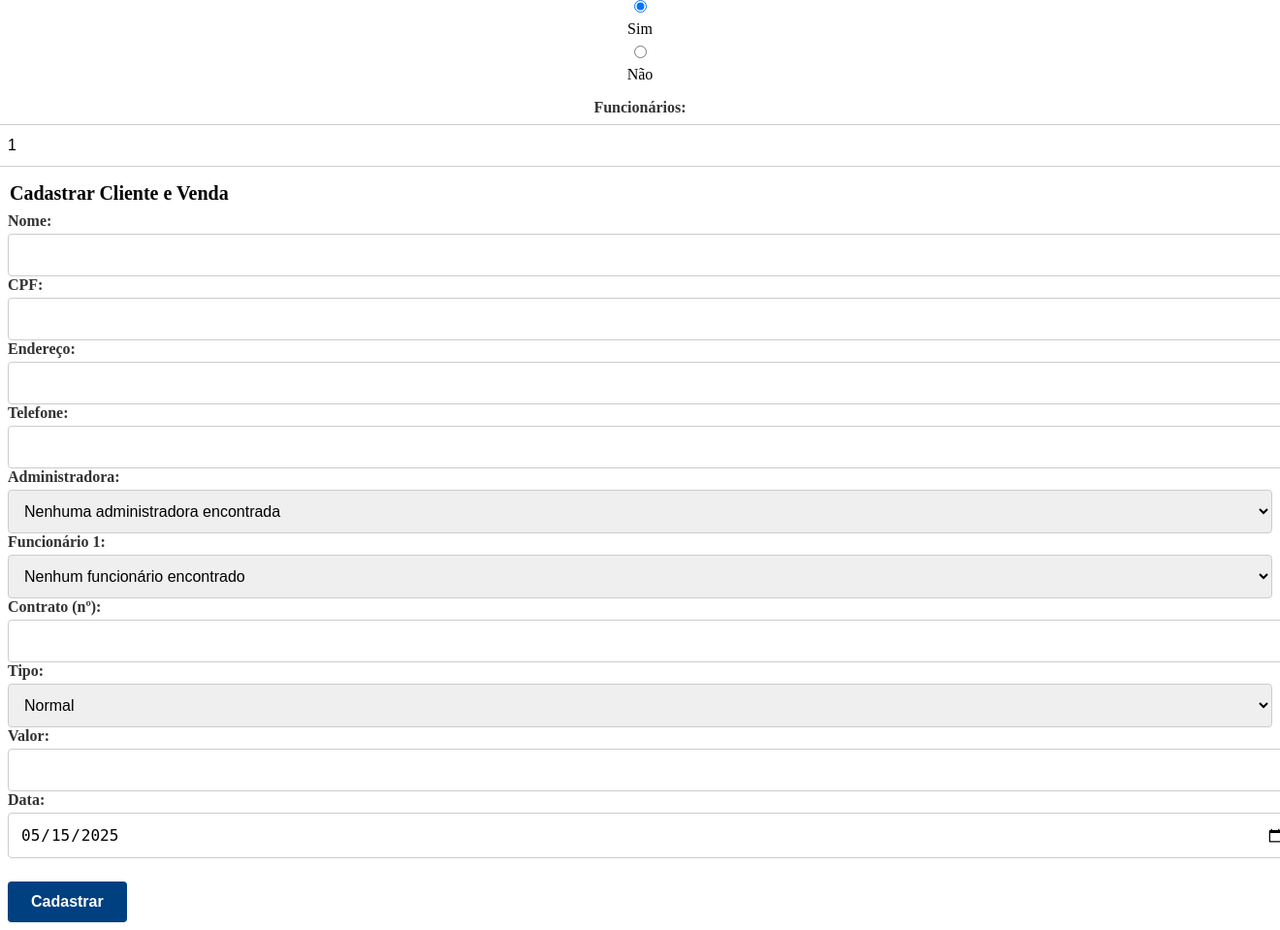
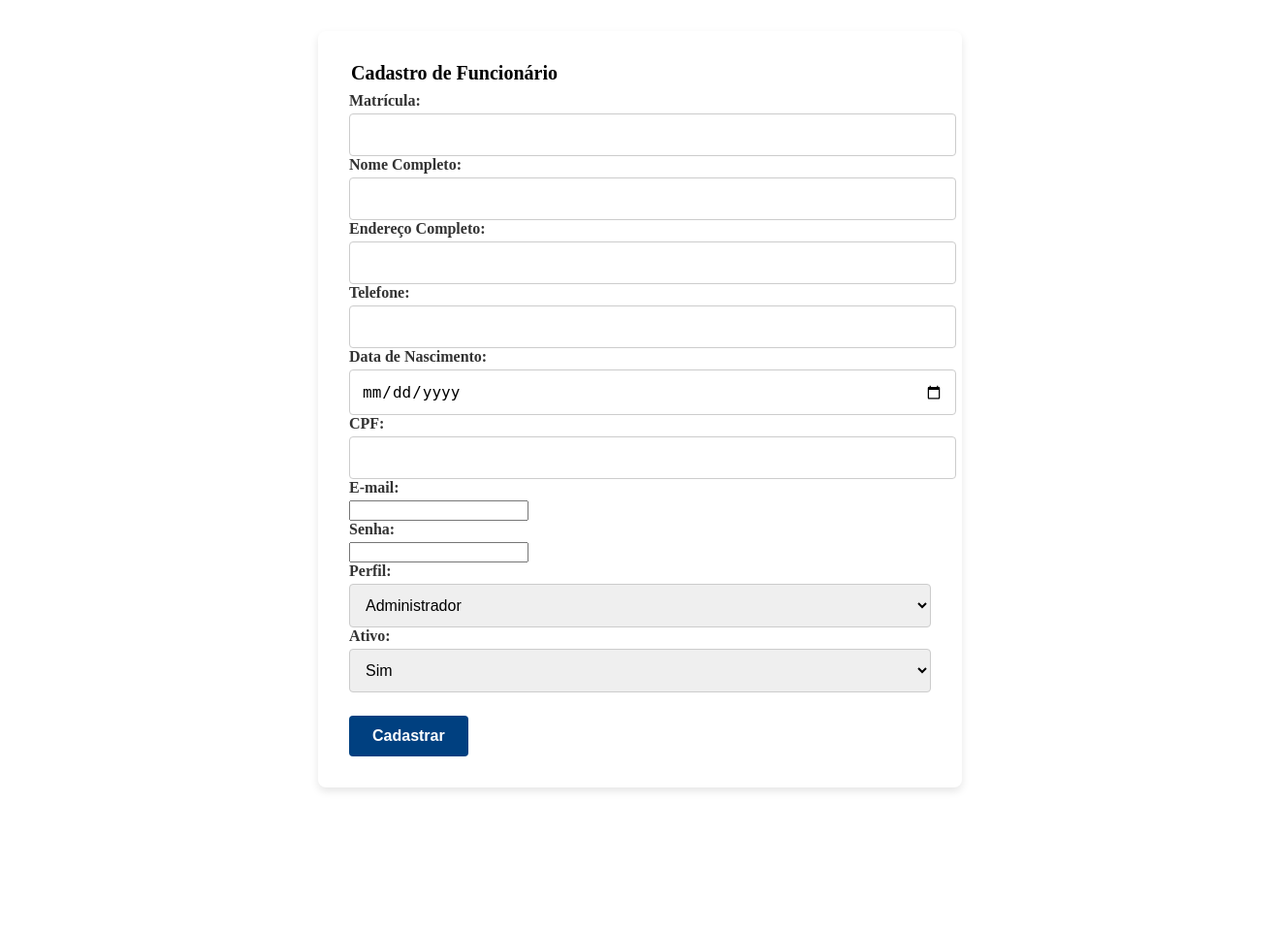
Before and after one commit to jogres/BccSistem, a PHP site: page /cadFun.php in a window 1320 px wide; the page is wider, and only the part inside the window is pictured. Shown: the part 77-1036 px from the top of that part at 97% size. After the commit the page ends 893 px from the top of that part, so only its background shows below. Run offline with PHP 8.4, Linux system fonts and the light colour scheme; the visitor is signed in with stand-in values (Sample User, id 1); data that the repository does not hold is empty.

Commit message:
correção bug

```diff
--- a/_html/_cadastro/cadFun.php
+++ b/_html/_cadastro/cadFun.php
@@ -1,74 +1,42 @@
+<?php include('../../_php/_login/logado.php'); ?>
 <?php
-include('../../_php/_login/logado.php');
 require_once __DIR__ . '/../../config/db.php';
 
-// 1) Detecção de edição
+// Detecta edição de funcionário
 $editing = false;
-$idCli    = null;
-$cliente  = ['nome'=>'','cpf'=>'','endereco'=>'','telefone'=>''];
-$sale     = ['idAdm'=>null,'fun_ids'=>[], 'idVenda'=>'','select_tipo'=>'Normal','valor'=>'','data'=>date('Y-m-d')];
+$funcData = [
+    'idFun'    => '',
+    'nome'     => '',
+    'endereco' => '',
+    'numero'   => '',
+    'dataN'    => '',
+    'cpf'      => '',
+    'email'    => '',
+    'acesso'   => '',
+    'ativo'    => ''
+];
 
-// Propaga seleção de venda e número de funcs nas etapas
-$postVenda   = $_POST['venda']     ?? ($_SESSION['venda'] ?? 'Nao');
-$postNumFunc = (int)($_POST['num_funcs'] ?? 1);
-
-$_SESSION['venda'] = $_SESSION['venda'] ?? null;
-
-if (isset($_GET['idCli']) && is_numeric($_GET['idCli'])) {
+if (isset($_GET['idFun']) && is_numeric($_GET['idFun'])) {
     $editing = true;
-    $idCli    = (int) $_GET['idCli'];
-    // busca cliente
-    $stmt = $pdo->prepare("SELECT nome, cpf, endereco, telefone, tipo FROM cad_cli WHERE idCli = ?");
-    $stmt->execute([$idCli]);
+    $idFun = (int) $_GET['idFun'];
+    $stmt  = $pdo->prepare(
+        "SELECT idFun, nome, endereco, numero, dataN, cpf, email, acesso, ativo
+         FROM cad_fun WHERE idFun = ?"
+    );
+    $stmt->execute([$idFun]);
     if ($row = $stmt->fetch(PDO::FETCH_ASSOC)) {
-        $cliente = $row;
-        $_SESSION['venda'] = ($cliente['tipo']==='com_venda') ? 'Sim' : 'Nao';
-        $postVenda = $_SESSION['venda'];
-    }
-    // se tinha venda, carrega venda e funcionários
-    if ($_SESSION['venda']==='Sim') {
-        $stmt = $pdo->prepare(
-            "SELECT v.idAdm, v.idVenda, v.tipo, v.valor, v.dataV
-             FROM venda v
-             JOIN venda_cli vc ON vc.idVenda = v.id
-             WHERE vc.idCli = ?
-             LIMIT 1"
-        );
-        $stmt->execute([$idCli]);
-        if ($v = $stmt->fetch(PDO::FETCH_ASSOC)) {
-            $sale['idAdm']       = $v['idAdm'];
-            $sale['idVenda']     = $v['idVenda'];
-            $sale['select_tipo'] = $v['tipo'];
-            $sale['valor']       = $v['valor'];
-            $sale['data']        = $v['dataV'];
-            // busca todos os vendedores
-            $stmt2 = $pdo->prepare("SELECT idFun FROM venda_fun WHERE idVenda = ?");
-            $stmt2->execute([$v['idVenda']]);
-            $sale['fun_ids'] = array_column($stmt2->fetchAll(), 'idFun');
-            $postNumFunc = count($sale['fun_ids']);
+        $funcData = $row;
     }
 }
-}
-
-// lógica de etapas
-$vendaSelecionada = $postVenda;
-$mostrarVenda     = ($vendaSelecionada==='Sim');
-$num_funcs        = $mostrarVenda
-                   ? $postNumFunc
-                   : max(1, $postNumFunc);
-
-// carrega selects
-ob_start(); include('../../_php/_buscar/_buscaAdm/buscaAdm.php'); $optAdm = ob_get_clean();
-ob_start(); include('../../_php/_buscar/_buscaFun/buscaFun.php'); $optFun = ob_get_clean();
 ?>
 <!DOCTYPE html>
 <html lang="pt-br">
 <head>
   <meta charset="UTF-8" />
-  <meta name="viewport" content="width=device-width,initial-scale=1.0" />
+  <meta name="viewport" content="width=device-width, initial-scale=1.0" />
   <link rel="stylesheet" href="../../_css/_menu/menu.css" />
   <link rel="stylesheet" href="../../_css/_cadastro/cad.css" />
-  <title><?= $editing?'Editar Cliente':'Cadastro de Cliente' ?></title>
+  <title><?= $editing ? 'Editar Funcionário' : 'Cadastro de Funcionário' ?></title>
 </head>
 <body>
   <div class="container">
@@ -87,91 +55,100 @@ ob_start(); include('../../_php/_buscar/_buscaFun/buscaFun.php'); $optFun = ob_g
         </form>
       </div>
     </nav>
-    <!-- Etapa 1: venda Sim/Não -->
-    <form id="formVenda" action="" method="post" class="radio-group">
-      <input type="radio" name="venda" value="Sim" <?= $vendaSelecionada==='Sim'?'checked':'' ?>/> Sim
-      <input type="radio" name="venda" value="Nao" <?= $vendaSelecionada==='Nao'?'checked':'' ?>/> Não
-    </form>
+    <div class="form-container">
+      <form action="../../_php/_cadastro/cadFun.php" method="post">
+        <?php if ($editing): ?>
+          <input type="hidden" name="editing" value="1" />
+          <input type="hidden" name="idFun"    value="<?= $funcData['idFun'] ?>" />
+        <?php endif; ?>
+        <fieldset>
+          <legend><?= $editing ? 'Editar Funcionário' : 'Cadastro de Funcionário' ?></legend>
 
-    <!-- Etapa 2: número de funcionários -->
-    <?php if ($mostrarVenda): ?>
-    <form id="formNumFuncs" action="" method="post" class="inline-group">
-      <input type="hidden" name="venda" value="Sim"/>
-      <label>Funcionários:</label>
-      <input type="number" name="num_funcs" min="1" value="<?= $num_funcs ?>" required/>
-    </form>
+          <?php if (!$editing): ?>
+            <label for="matricula">Matrícula:</label>
+            <input
+              type="number"
+              name="idFun"
+              id="matricula"
+              min="1"
+              required
+            />
           <?php endif; ?>
 
-    <!-- Etapa 3: formulário principal -->
-    <form action="../../_php/_cadastro/cadCli.php" method="post">
-      <!-- hidden para propagar etapas -->
-      <input type="hidden" name="venda" value="<?= htmlspecialchars($vendaSelecionada) ?>" />
-      <input type="hidden" name="num_funcs" value="<?= $num_funcs ?>" />
-      <?php if ($editing): ?>
-        <input type="hidden" name="idCli" value="<?= $idCli ?>"/>
-      <?php endif; ?>
-      <fieldset>
-        <legend><?= $editing?'Editar':'Cadastrar' ?> Cliente<?= $mostrarVenda?' e Venda':'' ?></legend>
+          <label for="nome">Nome Completo:</label>
+          <input
+            type="text" name="nome" id="nome" maxlength="100" required
+            value="<?= htmlspecialchars($funcData['nome'], ENT_QUOTES) ?>"
+          />
 
-        <label>Nome:</label>
-        <input type="text" name="nome" required value="<?= htmlspecialchars($cliente['nome']) ?>"/>
+          <label for="endereco">Endereço Completo:</label>
+          <input
+            type="text" name="endereco" id="endereco" maxlength="200" required
+            value="<?= htmlspecialchars($funcData['endereco'], ENT_QUOTES) ?>"
+          />
 
-        <label>CPF:</label>
-        <input type="text" name="cpf" pattern="\d{11}" required
-               value="<?= htmlspecialchars($cliente['cpf']) ?>"/>
+          <label for="numero">Telefone:</label>
+          <input
+            type="text" name="numero" id="numero" maxlength="20" required
+            pattern="\d+[\d\s\-()]*" title="Digite um telefone válido"
+            value="<?= htmlspecialchars($funcData['numero'], ENT_QUOTES) ?>"
+          />
 
-        <label>Endereço:</label>
-        <input type="text" name="endereco" required value="<?= htmlspecialchars($cliente['endereco']) ?>"/>
+          <label for="dataN">Data de Nascimento:</label>
+          <input
+            type="date" name="dataN" id="dataN" required
+            value="<?= htmlspecialchars($funcData['dataN'], ENT_QUOTES) ?>"
+          />
 
-        <label>Telefone:</label>
-        <input type="text" name="telefone" required value="<?= htmlspecialchars($cliente['telefone']) ?>"/>
+          <label for="cpf">CPF:</label>
+          <input
+            type="text" name="cpf" id="cpf" maxlength="14" required
+            pattern="\d{3}\.?\d{3}\.?\d{3}-?\d{2}" title="Digite um CPF válido"
+            value="<?= htmlspecialchars($funcData['cpf'], ENT_QUOTES) ?>"
+          />
 
-        <?php if ($mostrarVenda): ?>
-          <label>Administradora:</label>
-          <select name="select-adm" required><?= $optAdm ?></select>
+          <label for="email">E-mail:</label>
+          <input
+            type="email" name="email" id="email" maxlength="150" required
+            value="<?= htmlspecialchars($funcData['email'], ENT_QUOTES) ?>"
+          />
 
-          <?php for ($i=0; $i<$num_funcs; $i++):
-            $fid = $sale['fun_ids'][$i] ?? null; ?>
-            <label>Funcionário <?= $i+1 ?>:</label>
-            <select name="select_fun[]" required>
-              <?php foreach (explode("\n",trim($optFun)) as $o):
-                if ($fid && strpos($o,"value=\"$fid\"")!==false) echo str_replace('<option','<option selected',$o);
-                else echo $o;
-              endforeach;?>
-            </select>
-          <?php endfor;?>
+          <label for="senha">
+            <?= $editing ? 'Nova Senha (deixe em branco para manter)' : 'Senha' ?>:
+          </label>
+          <input
+            type="password" name="senha" id="senha" <?= $editing ? '' : 'required' ?>
+          />
 
-          <label>Contrato (nº):</label>
-          <input type="number" name="idVenda" required value="<?= htmlspecialchars($sale['idVenda']) ?>"/>
-
-          <label>Tipo:</label>
-          <select name="select_tipo">
-            <option <?= $sale['select_tipo']==='Normal'?'selected':'' ?>>Normal</option>
-            <option <?= $sale['select_tipo']==='2%'?'selected':'' ?>>2%</option>
+          <label for="acesso">Perfil:</label>
+          <select name="acesso" id="acesso">
+            <option value="admin"    <?= $funcData['acesso']==='admin'    ? 'selected' : '' ?>>Administrador</option>
+            <option value="user"     <?= $funcData['acesso']==='user'     ? 'selected' : '' ?>>Vendedor</option>
           </select>
 
-          <label>Valor:</label>
-          <input type="number" name="valor" step="0.01" required value="<?= htmlspecialchars($sale['valor']) ?>"/>
+          <label for="ativo">Ativo:</label>
+          <select name="ativo" id="ativo">
+            <option value="Sim" <?= $funcData['ativo']==='Sim' ? 'selected' : '' ?>>Sim</option>
+            <option value="Nao" <?= $funcData['ativo']==='Nao' ? 'selected' : '' ?>>Não</option>
+          </select>
 
-          <label>Data:</label>
-          <input type="date" name="data" required value="<?= htmlspecialchars($sale['data']) ?>"/>
-        <?php endif;?>
         </fieldset>
 
         <div class="form-buttons">
           <button type="submit" class="btn btn-primary">
-          <?= $editing?'Salvar Alterações':'Cadastrar' ?>
+            <?= $editing ? 'Salvar Alterações' : 'Cadastrar' ?>
           </button>
           <?php if ($editing): ?>
-          <a href="../../_html/_lista/listaCli.php" class="btn btn-secondary">Cancelar</a>
-        <?php endif;?>
+            <a href="../../_html/_lista/listaFun.php" class="btn btn-secondary">Cancelar</a>
+          <?php endif; ?>
         </div>
       </form>
     </div>
-
+  </div>
   <script>
-    document.querySelectorAll('input[name=venda]').forEach(rb=>rb.onchange=_=>document.getElementById('formVenda').submit());
-    document.querySelector('input[name=num_funcs]')?.addEventListener('change',_=>document.getElementById('formNumFuncs').submit());
+    document.querySelector('.menu-toggle').addEventListener('click', () => {
+      document.querySelector('.nav-links').classList.toggle('open');
+    });
   </script>
 </body>
 </html>
```
Lines whose indentation alone changed are shown as unchanged.
